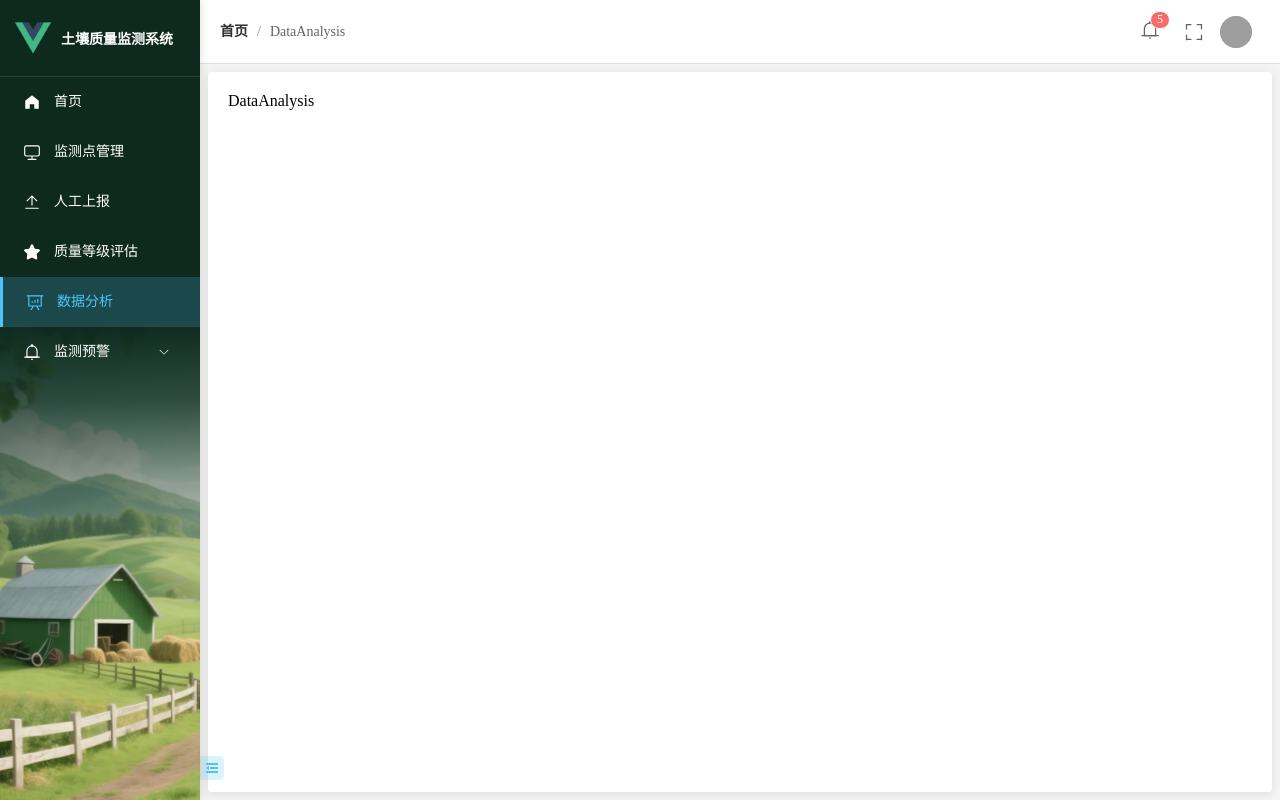
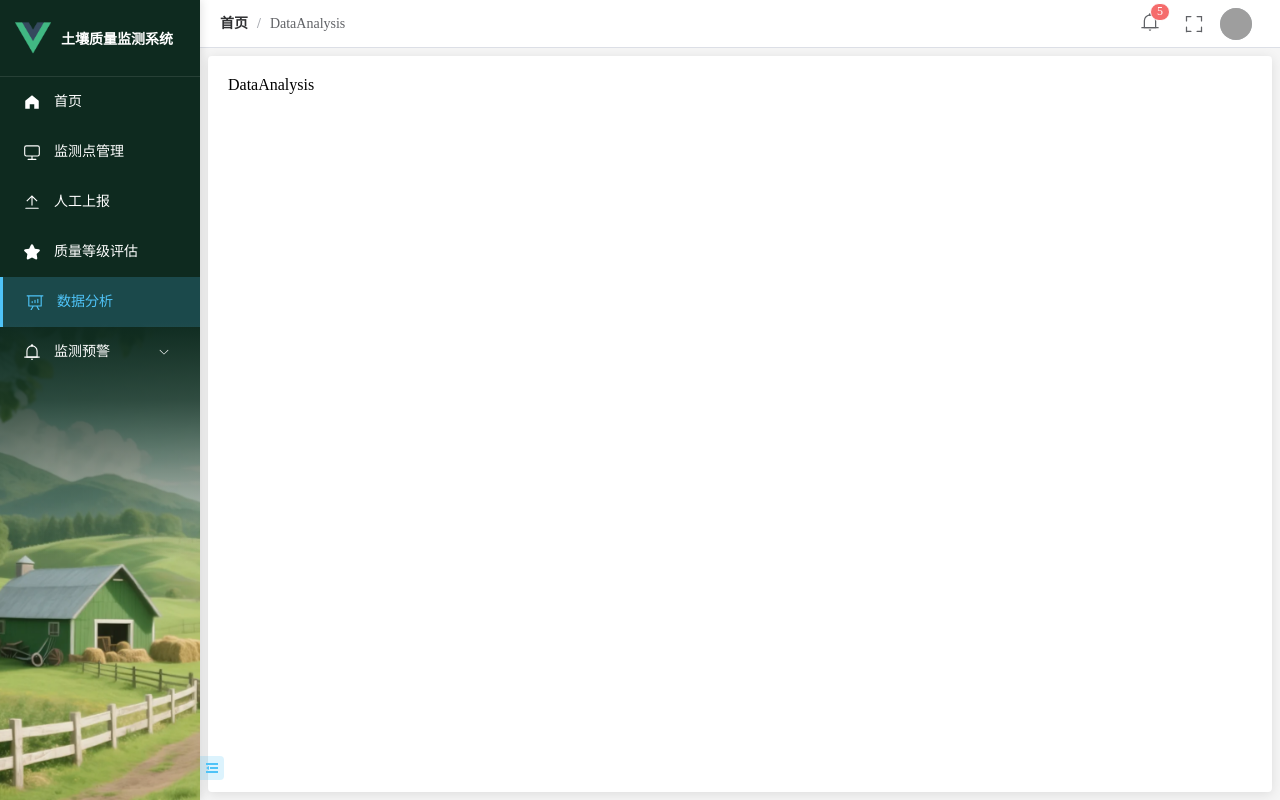
Before and after one commit to D-White-Bear-L/digital_farm, a Vue app: page /data-analysis in a window 1280 px wide. Built offline with nearby package versions, Linux system fonts and the light colour scheme; grey boxes are pictures that could not be loaded.

Commit message:
refactor(layout): 移除动态header高度并简化样式
移除动态header高度计算，改为固定高度，简化相关样式计算逻辑。此更改提高了代码的可维护性并减少了不必要的复杂性。

```diff
--- a/src/layout.vue
+++ b/src/layout.vue
@@ -5,7 +5,7 @@
           <SideBar @collapse-change="handleCollapseChange" />
         </el-aside>
         <el-container class="main-container">
-          <el-header class="header" :style="{ height: headerHeight + 'px' }">
+          <el-header class="header">
             <HeaderBar />
           </el-header>
           <el-main>
@@ -29,7 +29,6 @@ export default {
     },
     setup() {
         const isSidebarCollapsed = ref(false)
-        const headerHeight = ref(64) // 设置头部高度
 
         const sidebarWidth = computed(() => {
             return isSidebarCollapsed.value ? '64px' : '200px'
@@ -42,7 +41,6 @@ export default {
         return {
             isSidebarCollapsed,
             sidebarWidth,
-            headerHeight,
             handleCollapseChange
         }
     }
@@ -70,11 +68,11 @@ export default {
 }
 
 .common-layout.is-collapsed .main-container {
-    width: calc(100% - v-bind(headerHeight + 16) + 'px');
+    width: calc(100% - 64px);
 }
 
 .common-layout .el-header {
-    height: v-bind(headerHeight + 'px');
+    height: 48px;
     border-bottom: 1px solid #dcdfe6;
     box-sizing: border-box;
     background-color: #fff;
@@ -95,9 +93,10 @@ export default {
     overflow-y: auto;  /* 添加垂直滚动 */
     overflow-x: hidden; /* 隐藏水平滚动 */
     padding: 20px;
-    height: calc(100vh - v-bind(headerHeight + 16) + 'px'); /* 设置固定高度，减去header高度和边距 */
+    height: calc(100vh - 64px); /* 设置固定高度，减去header高度 */
 }
 
+/* 移除这个选择器，使用上面的新选择器 */
 /* .common-layout .is-sidebar-collapsed {
     margin-left: 64px;
 } */
```
